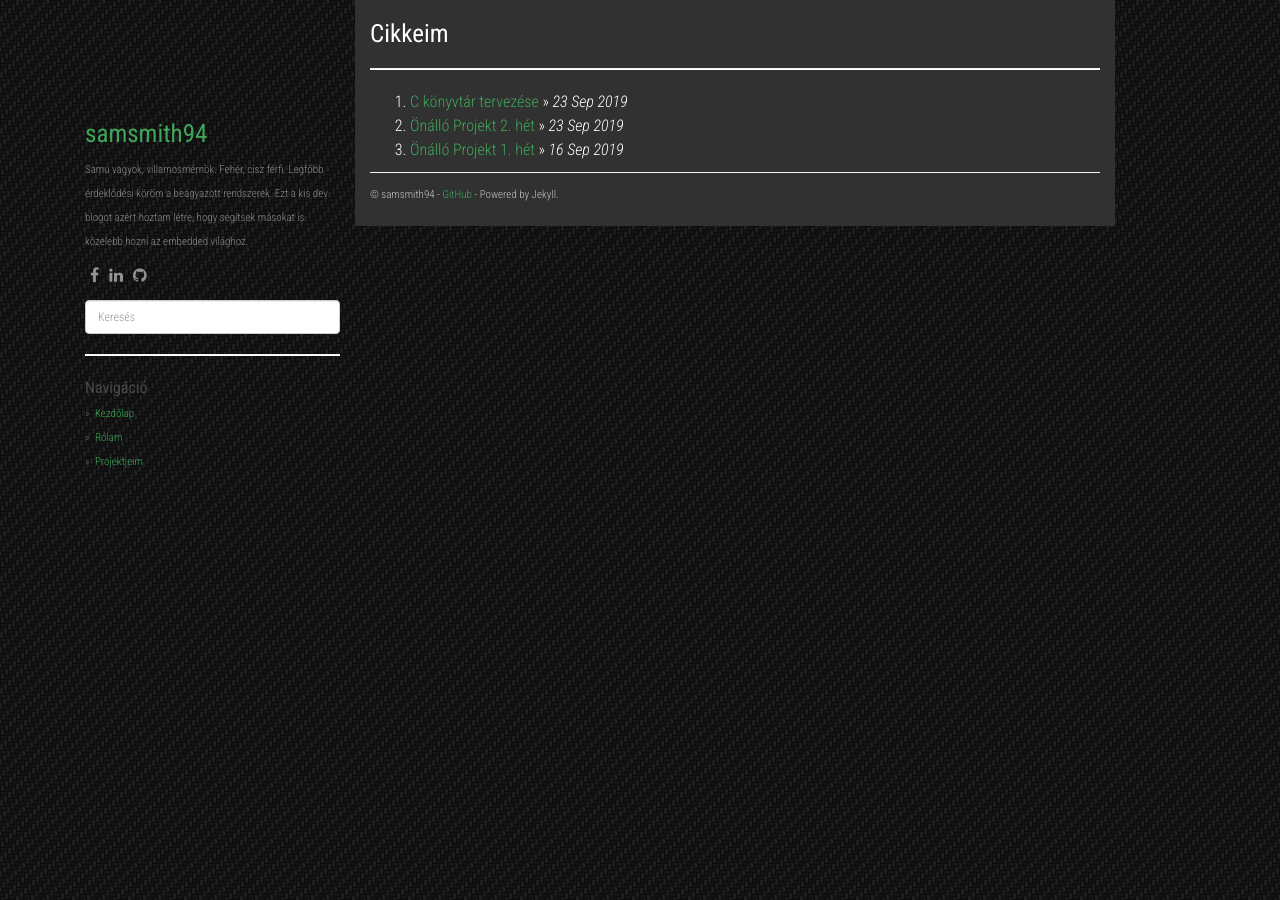
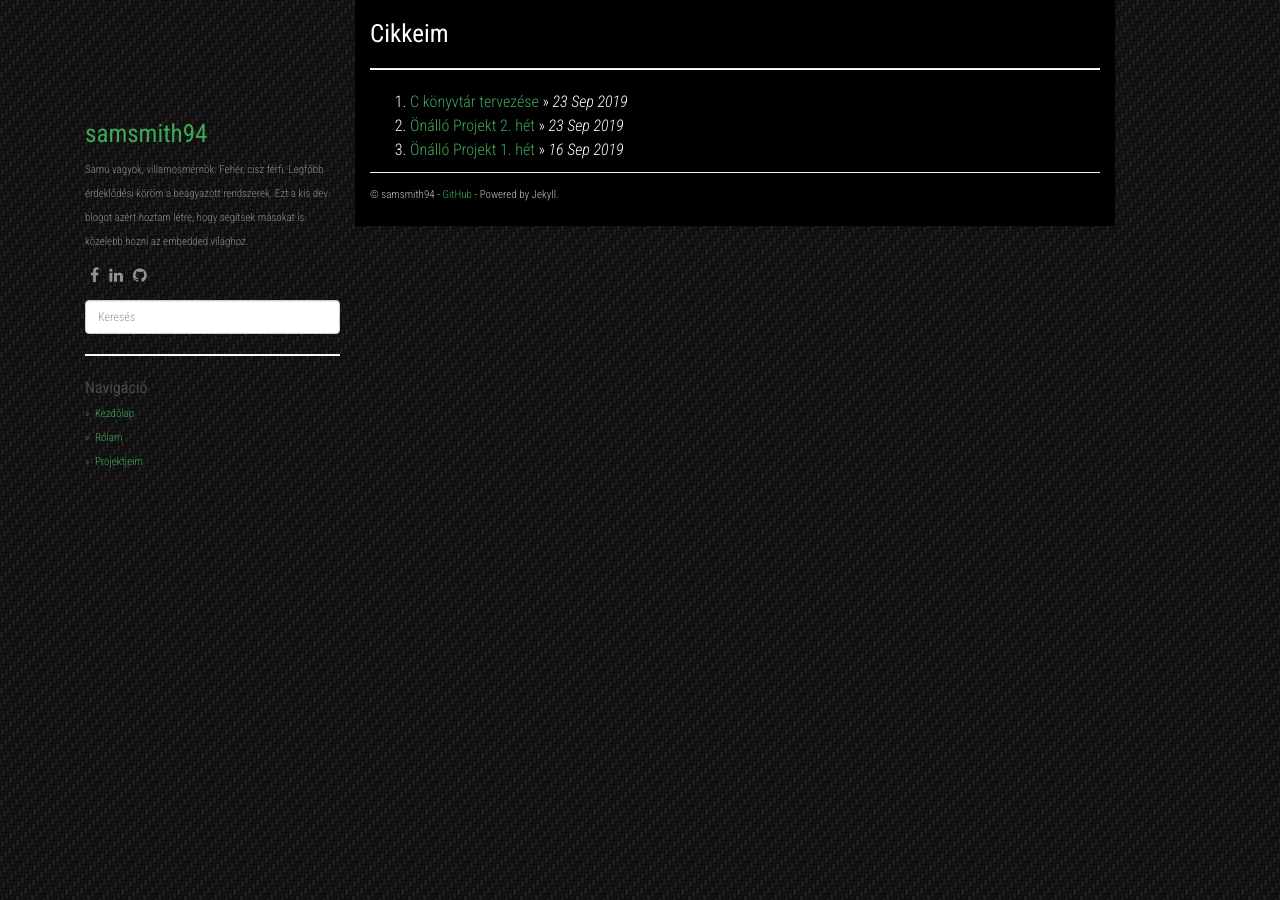
Before and after one commit to samsmith94/samsmith94.github.io, a Jekyll site: the page built from index.html, in a window 1280 px wide. Built offline with Jekyll 4.4.1, drawn with Linux system fonts in a browser that asks for light colours; nearby versions of some CDN libraries; the list of posts is cut into pages by our own code.

Commit message:
chang background

```diff
--- a/static/css/main.css
+++ b/static/css/main.css
@@ -40,7 +40,7 @@ a:hover {
 
 /* Layout */
 .main-layout {
-  background: #313131;
+  background: #000;
 }
 .sidebar-nav {
   margin: 0;
```
